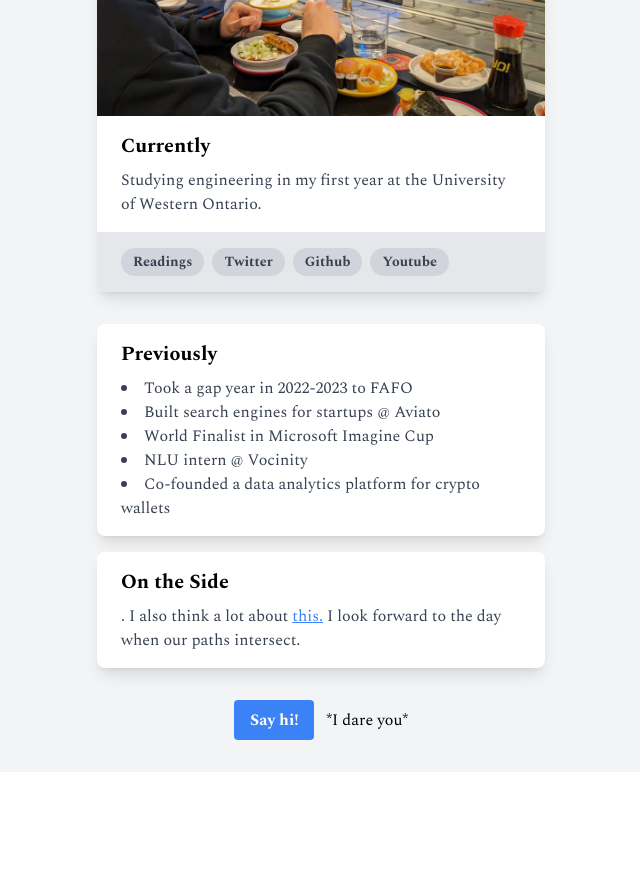
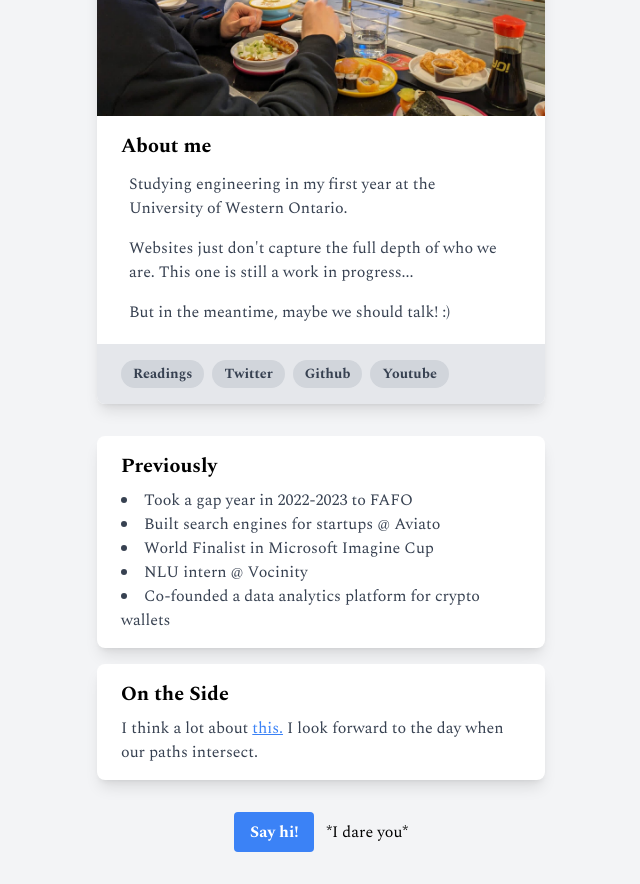
Before and after one commit to eevaain/evanlin.ca, a Next.js app: page / in a window 1280 px wide. Shown: the part 340-1224 px from the top of the page, without its empty margins (319-959 px from the left). Before the commit the page ends 1112 px from the top, so only its background shows below. Built offline with nearby package versions, Linux system fonts and the light colour scheme.

Commit message:
updated homepage

```diff
--- a/src/app/page.tsx
+++ b/src/app/page.tsx
@@ -28,11 +28,28 @@ export default function Home() {
       <div className="max-w-md bg-white shadow-lg rounded-lg overflow-hidden">
         <img src="me.jpg" alt="Evan Lin" className="w-full" />
         <div className="px-6 py-4">
-          <h2 className="text-xl font-bold mb-2">Currently</h2>
+          <h2 className="text-xl font-bold mb-2">About me</h2>
+
+          <div className ="space-y-4 px-2 py-1">
+
           <p className="text-gray-700 text-base">
             Studying engineering in my first year at the University of Western
             Ontario.
           </p>
+
+          <p className="text-gray-700 text-base">
+             Websites just don't capture the full depth of who we are. This one is still a work in progress...
+          </p>
+
+          <p className="text-gray-700 text-base">
+
+          </p>
+
+          <p className="text-gray-700 text-base">
+            But in the meantime, maybe we should talk! :)
+          </p>
+          </div>
+
         </div>
 
         <div className="bg-gray-200 px-6 py-4 flex flex-wrap gap-2">
@@ -66,7 +83,7 @@ export default function Home() {
           <div className="px-6 py-4">
             <h2 className="text-xl font-bold mb-2">On the Side</h2>
             <p className="text-gray-700 text-base">
-              . I also think a lot about{" "}
+              I think a lot about{" "}
               <a
                 href="https://www.lesswrong.com/posts/va3TazozR9uWBfAoM/stop-trying-to-have-interesting-friends?curius=2895"
                 target="_blank"
```
